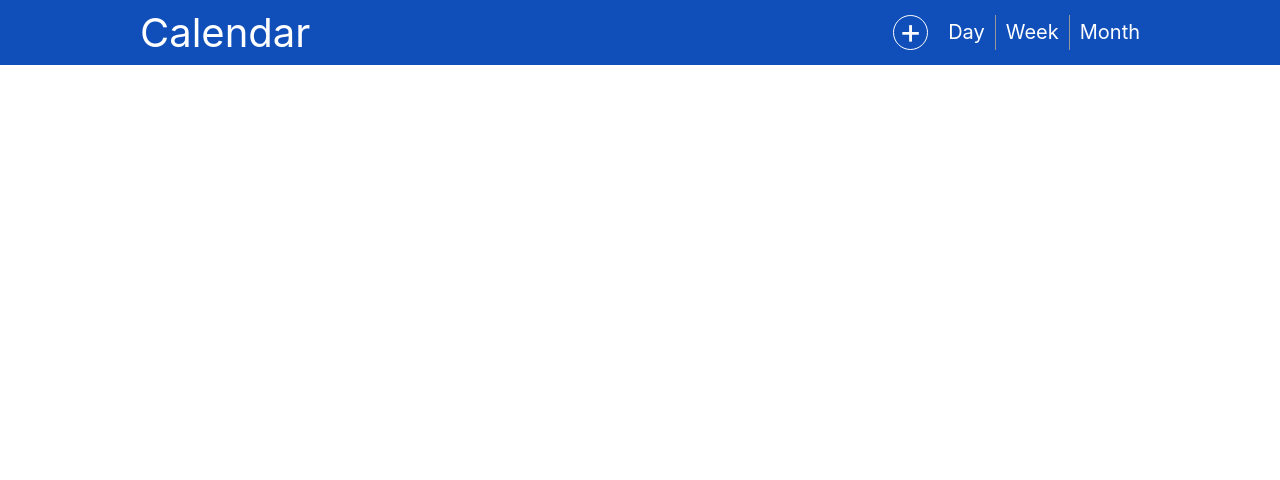
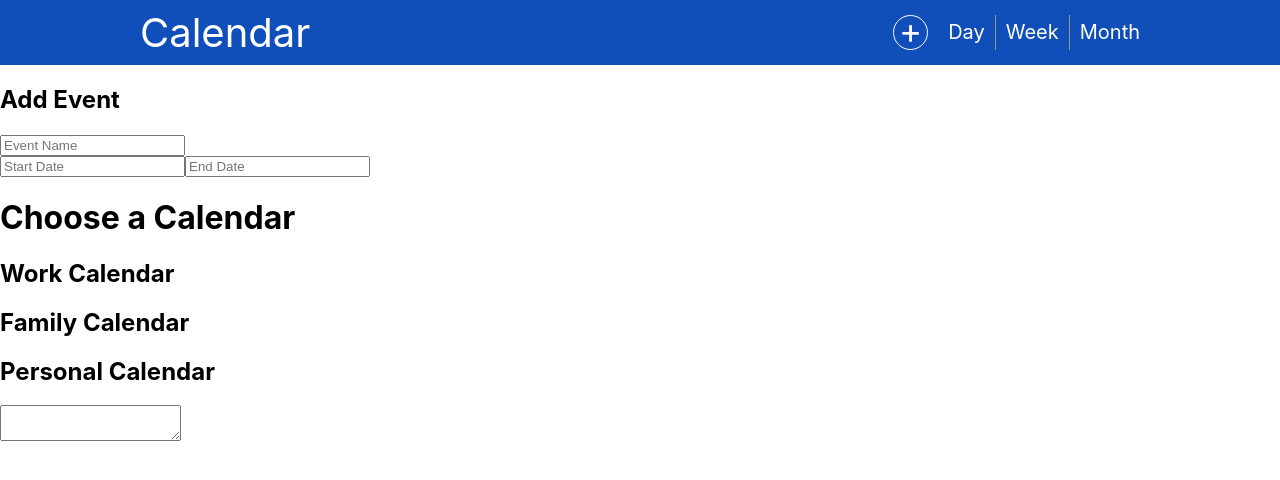
Before and after one commit to jf-t/calendar, a React app in the folder ui/: page /add-event in a window 1280 px wide. Shown: the top 480 px of the page. Built offline with nearby package versions, Linux system fonts and the light colour scheme.

Commit message:
added header component to the basic architecture of the ui:

```diff
--- /dev/null
+++ b/ui/src/components/add-event/add-event.jsx
@@ -0,0 +1,72 @@
+import React, { Component } from 'react';
+
+import { connect } from 'react-redux';
+
+import './add-event.scss';
+
+class AddEventComponent extends Component {
+  constructor (props) {
+    super(props);
+
+    this.createEvent = this.createEvent.bind(this);
+    this.changeInput = this.changeInput.bind(this);
+    this.displayCalendars = this.displayCalendars.bind(this);
+  }
+
+  createEvent () {
+    console.log("create event send");
+  }
+
+  changeInput (name) {
+    return (e) => {
+      this.setState({ [name]: e.target.value });
+    }
+  }
+
+  displayCalendars () {
+    return (
+      <div>
+        <h1>Choose a Calendar</h1>
+        <h2>Work Calendar</h2>
+        <h2>Family Calendar</h2>
+        <h2>Personal Calendar</h2>
+      </div>
+    );
+  }
+
+  render () {
+    return (
+      <div className="add-event-page">
+        <div className="breadcrumbs">
+          <h2>Add Event</h2>
+        </div>
+
+        <form onSubmit={this.createEvent}>
+          <input type="text" onChange={this.changeInput('name')} placeholder="Event Name"></input>
+
+          <div className="flex">
+            <input type="text" onChange={this.changeInput('startDate')} placeholder="Start Date"></input>
+            <input type="text" onChange={this.changeInput('endDate')} placeholder="End Date"></input>
+          </div>
+
+          <div className="calendars">
+            { this.displayCalendars() }
+          </div>
+
+          <textarea onChange={this.changeInput('description')}></textarea>
+        </form>
+      </div>
+    );
+  }
+}
+
+const mapStateToProps = state => ({
+
+});
+
+const mapDispatchToProps = dispatch => ({
+
+});
+
+
+export default connect () (AddEventComponent);
--- a/ui/src/components/header/header.jsx
+++ b/ui/src/components/header/header.jsx
@@ -1,6 +1,7 @@
 import React, { Component } from 'react';
 import './header.scss';
 
+import { Link } from 'react-router-dom';
 import { connect } from 'react-redux';
 
 import { changeFilter } from '../../actions/calendarActions';
@@ -18,7 +19,7 @@ class HeaderComponent extends Component {
             Calendar
           </div>
           <div className="navigation">
-            <a className="add-event">+</a>
+            <Link className="add-event-button" to="/add-event">+</Link>
             <div className="menu">
               <a className="filter" onClick={() => this.props.changeFilter(1)}>Day</a>
               <span className="menu-divider"></span>
--- a/ui/src/components/header/header.scss
+++ b/ui/src/components/header/header.scss
@@ -32,7 +32,7 @@
   margin-left: 20px;
 }
 
-.add-event {
+.add-event-button {
   border-radius: 50%;
   border: 1px solid #fff;
   line-height: 28px;
@@ -40,6 +40,8 @@
   box-sizing: border-box;
   width: 35px;
   text-align: center;
+  color: #fff;
+  text-decoration: none;
   cursor: pointer;
 }
 
--- a/ui/src/components/root.jsx
+++ b/ui/src/components/root.jsx
@@ -8,6 +8,7 @@ import SignupComponent from './auth/signup';
 import HomeComponent from './home/home';
 import EventComponent from './event/event';
 
+import AddEventComponent from './add-event/add-event';
 import HeaderComponent from './header/header';
 
 import { getSession } from '../actions/userActions';
@@ -23,19 +24,19 @@ class Root extends Component {
 
   render () {
     return (
-      <div>
-        <HeaderComponent />
-
-        <BrowserRouter>
+      <BrowserRouter>
+        <div>
+          <HeaderComponent />
           <Switch>
             <Route exact path="/" component={ HomeComponent } />
             <Route exact path="/login" component={ LoginComponent } />
             <Route exact path="/signup" component={ SignupComponent } />
 
             <Route exact path="/event/:id" component={ EventComponent } />
+            <Route exact path="/add-event" component={ AddEventComponent } />
           </Switch>
-        </BrowserRouter>
-      </div>
+        </div>
+      </BrowserRouter>
     );
   }
 }
```
Also changed, not shown: ui/src/components/add-event/add-event.scss (added).
